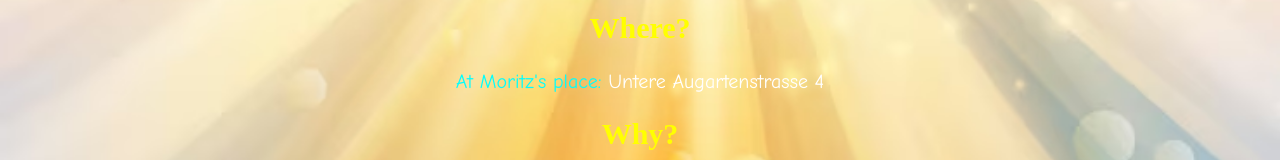
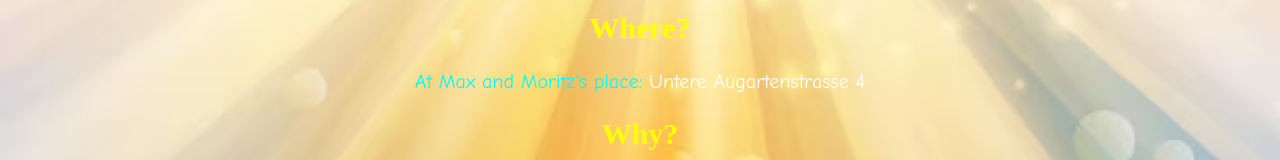
Before and after one commit to miletol77/invite, a plain HTML site: page index.html in a window 1280 px wide. Shown: the part 275-435 px from the top of the page. Drawn offline with Linux system fonts and the light colour scheme; a script that the page names is missing.

Commit message:
Update index.html

```diff
--- a/index.html
+++ b/index.html
@@ -128,7 +128,7 @@
   <p class="cringe">On the 13th of December!</p>
 
   <h2>Where?</h2>
-  <p>At Moritz's place: <span style="color: #ffffff;">Untere Augartenstrasse 4</span></p>
+  <p>At Max and Moritz's place: <span style="color: #ffffff;">Untere Augartenstrasse 4</span></p>
 
   <h2>Why?</h2>
   <p>Because Christmas is coming and we need to party!</p>
```
